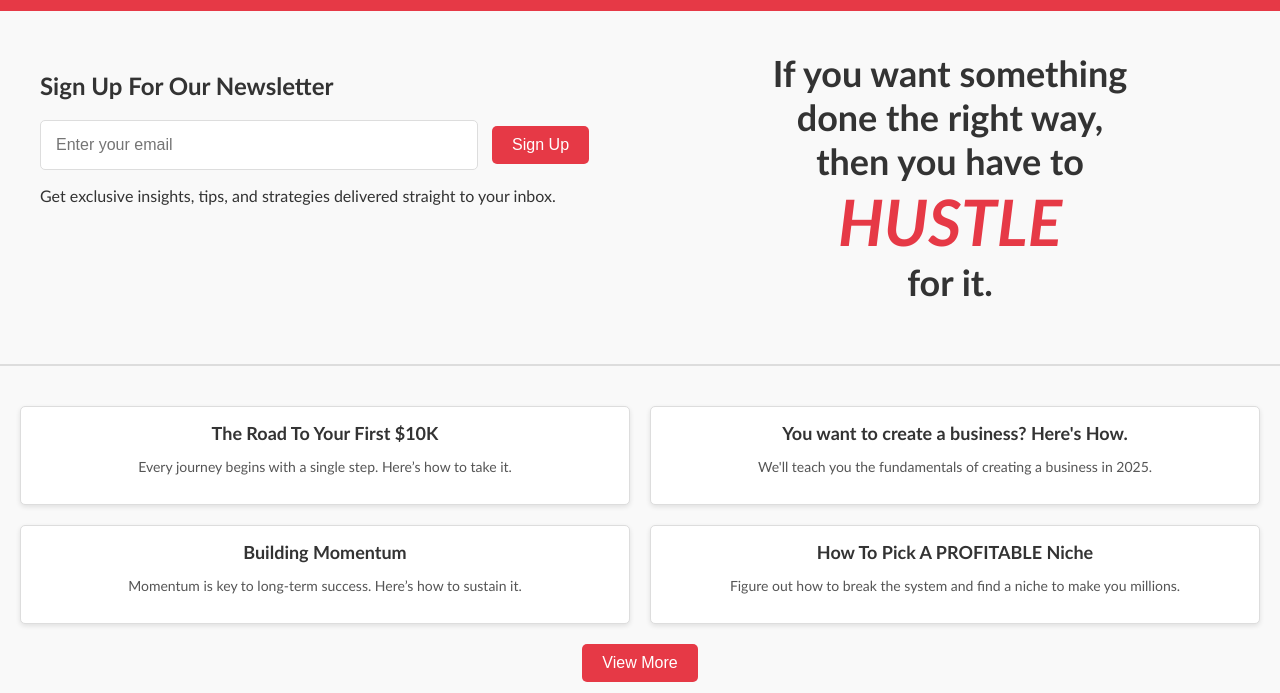
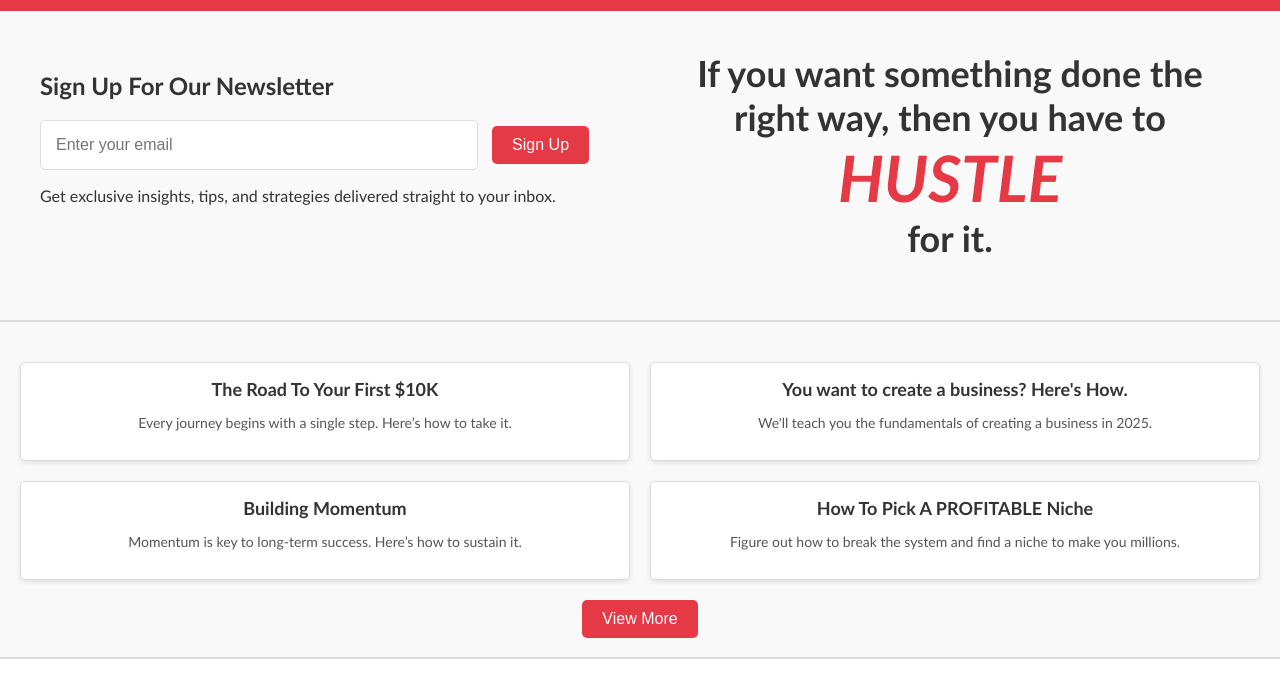
Before and after one commit to hustlementality/home, a plain HTML site: page index.html in a window 1280 px wide. Shown: the part 70-763 px from the top of the page. Drawn offline with Linux system fonts and the light colour scheme.

Commit message:
Update index.html

```diff
--- a/index.html
+++ b/index.html
@@ -37,9 +37,8 @@
             <p>Get exclusive insights, tips, and strategies delivered straight to your inbox.</p>
         </div>
         <div class="quote">
-            <h1>If <bold>you</bold> want something</h1>
-            <h1>done the right way,</h1>
-            <h1>then you have to</h1>
+            <h1>If you want something done the</h1>
+            <h1>right way, then you have to</h1>
             <h1><span class="highlight">HUSTLE</span></h1>
             <h1>for it.</h1>
         </div>
```
